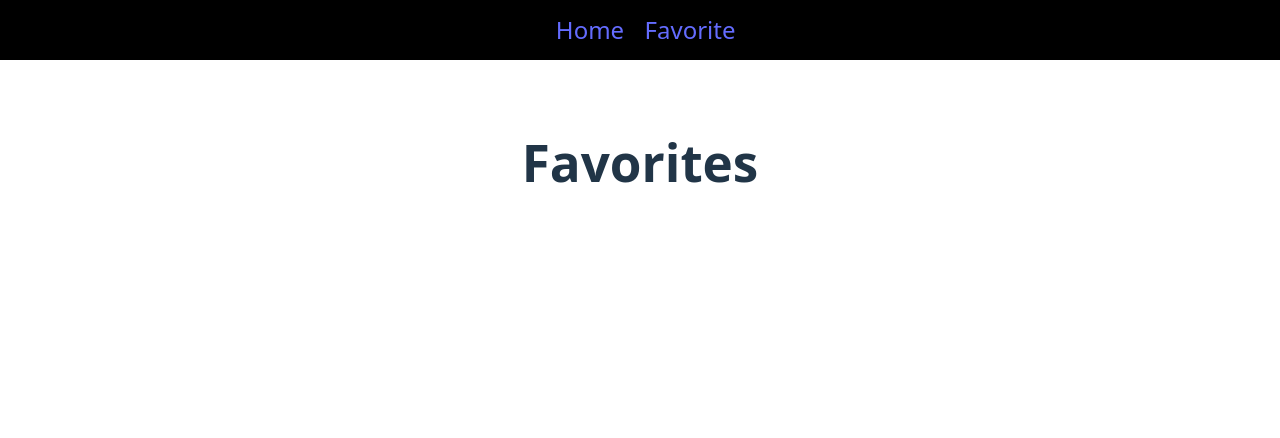
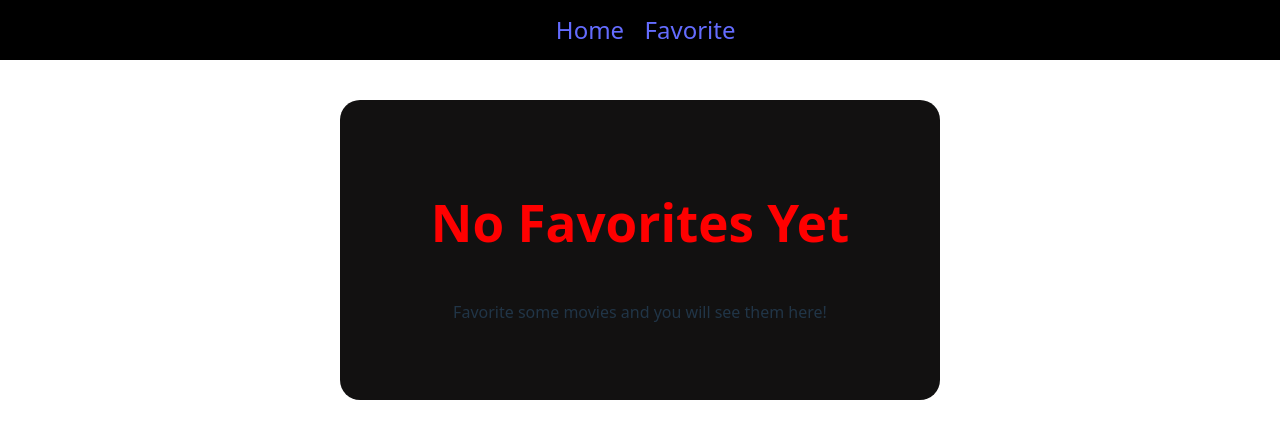
Before and after one commit to M2DJ/Movie-website, a React (Vite) app: page /favorites in a window 1280 px wide. Shown: the top 438 px of the page. Built offline with nearby package versions, Linux system fonts and the light colour scheme; no server answers.

Commit message:
Added Movie Context

```diff
--- a/src/App.jsx
+++ b/src/App.jsx
@@ -3,10 +3,11 @@ import { Route, Routes } from 'react-router-dom'
 import Home from './pages/Home'
 import NavBar from './components/NavBar'
 import Favorites from './pages/Favorites'
+import { MovieProvider } from './context/MovieContext'
 
 function App() {
   return (
-    <div className=''>
+    <MovieProvider>
       <NavBar />
       <main className='main-content'>
         <Routes>
@@ -14,7 +15,7 @@ function App() {
           <Route path='/favorites' element={<Favorites />}/>
         </Routes>
       </main>
-    </div>
+    </MovieProvider>
   )
 }
 
--- /dev/null
+++ b/src/context/MovieContext.jsx
@@ -0,0 +1,27 @@
+import { createContext, useContext, useState } from "react";
+
+const MovieContext = createContext();
+
+export const useMovieContext = () => useContext(MovieContext);
+
+export const MovieProvider = ({ children }) => {
+  const [favorites, setFavorites] = useState([]);
+
+  const addToFavs = (movie) => {
+    setFavorites((prev) => [...prev, movie]);
+  };
+
+  const removeFav = (movieId) => {
+    setFavorites((prev) => prev.filter((movie) => movie.id !== movieId));
+  };
+
+  const isFav = (movieId) => {
+    setFavorites((perv) => prev.some((movie) => movie.id === movieId));
+  };
+
+  const value = { favorites, addToFavs, removeFav, isFav };
+
+  return (
+    <MovieContext.Provider value={value}>{children}</MovieContext.Provider>
+  );
+};
--- a/src/css/Favorites.css
+++ b/src/css/Favorites.css
@@ -1,3 +1,15 @@
 .favorites-container {
+  width: 600px;
+  height: 300px;
   margin-top: 100px;
+  text-align: center;
+  background-color: rgb(18, 17, 17);
+  border-radius: 20px;
+  display: flex;
+  flex-direction: column;
+  justify-content: center;
+  align-items: center;
 }
+.favorites-container h1 {
+  color: red;
+}
--- a/src/pages/Favorites.jsx
+++ b/src/pages/Favorites.jsx
@@ -1,11 +1,12 @@
-import '../css/Favorites.css'
+import "../css/Favorites.css";
 
 const Favorites = () => {
   return (
-    <div className='favorites-container'>
-        <h1>Favorites</h1>
+    <div className="favorites-container">
+      <h1>No Favorites Yet</h1>
+      <p>Favorite some movies and you will see them here!</p>
     </div>
-  )
-}
+  );
+};
 
-export default Favorites
+export default Favorites;
```
